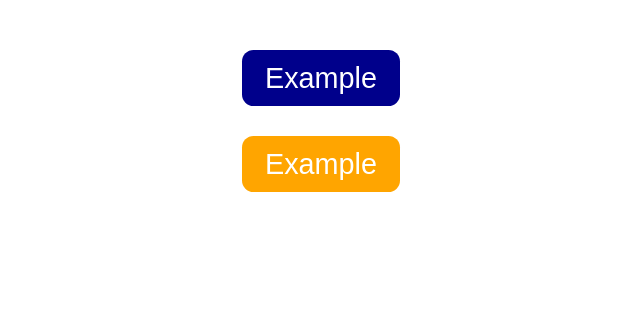
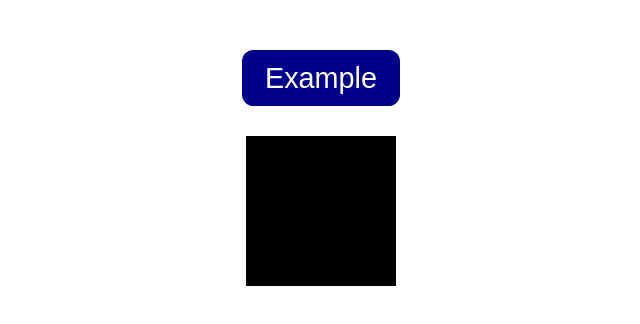
Before and after one commit to Fox-Jester/test, a React (Vite) app in the folder test-app/: page / in a window 1280 px wide. Shown: the top 324 px of the page, without its empty margins (319-959 px from the left). Built offline with nearby package versions, Linux system fonts and the light colour scheme.

Commit message:
feat: add Test3

```diff
--- a/test-app/src/App.tsx
+++ b/test-app/src/App.tsx
@@ -1,4 +1,5 @@
-import Test2 from "./components/Test2"
+
+import Test3 from "./components/Test3"
 
 
 function App() {
@@ -11,7 +12,7 @@ function App() {
     <>
       <div className="container">
 
-      <Test2 />
+      <Test3 />
 
       </div>
 
--- /dev/null
+++ b/test-app/src/components/Test3.tsx
@@ -0,0 +1,35 @@
+
+import { motion, useAnimationControls } from "motion/react"
+
+export default function Test3(){
+
+    const controls = useAnimationControls();
+
+    function handleClick(){
+        controls.start("flip")
+    }
+
+
+    return (
+        <>
+
+        <button onClick={handleClick} className="example-btn">Example</button>
+
+        <motion.div
+
+        variants={{
+            initial: {
+                rotate: "0deg"
+            },
+            flip: {
+                rotate: "180deg"
+            }
+        }}
+        initial="initial"
+        animate={controls}
+        className="square"
+        ></motion.div>
+
+        </>
+    )
+}
```
